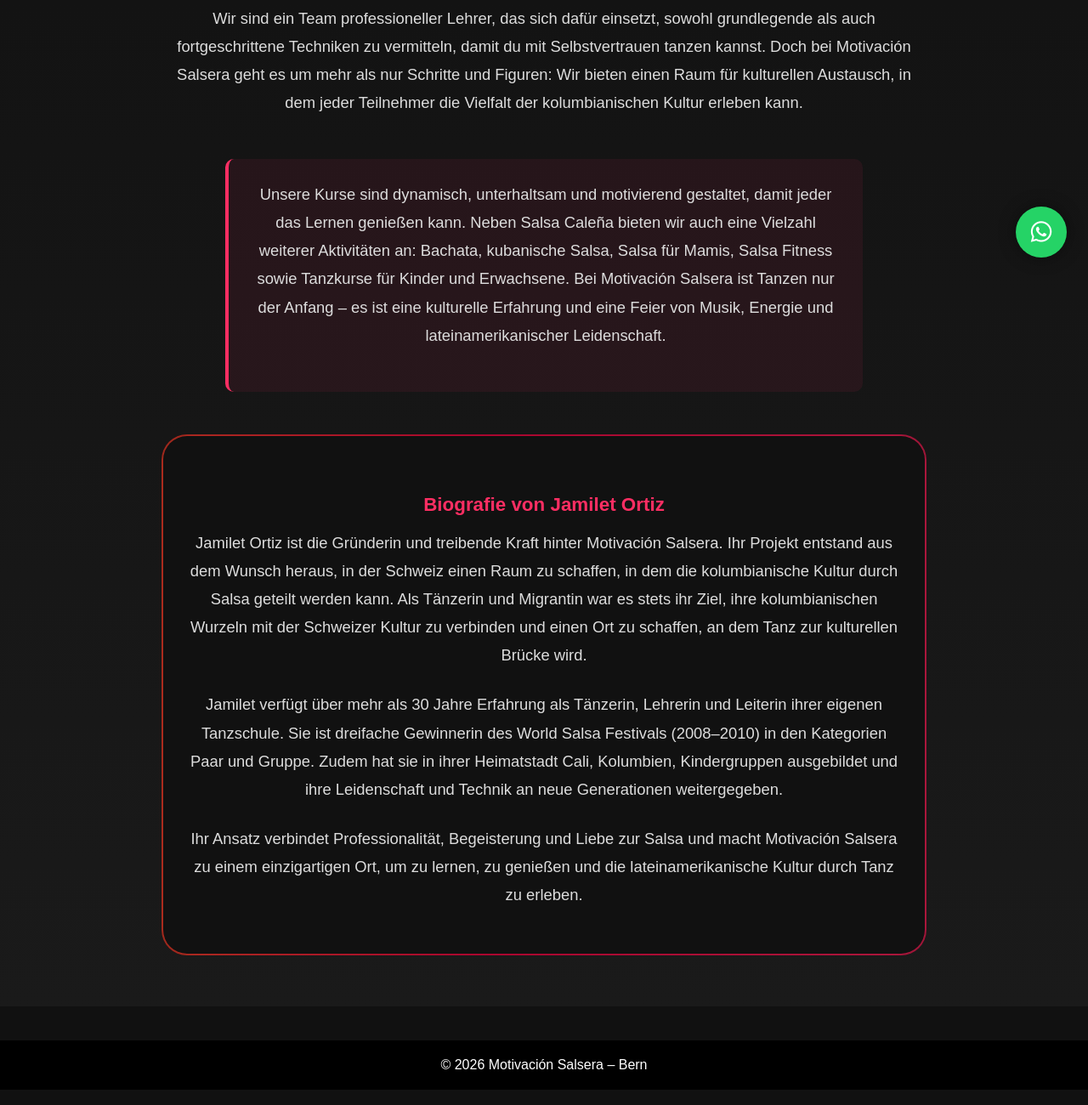
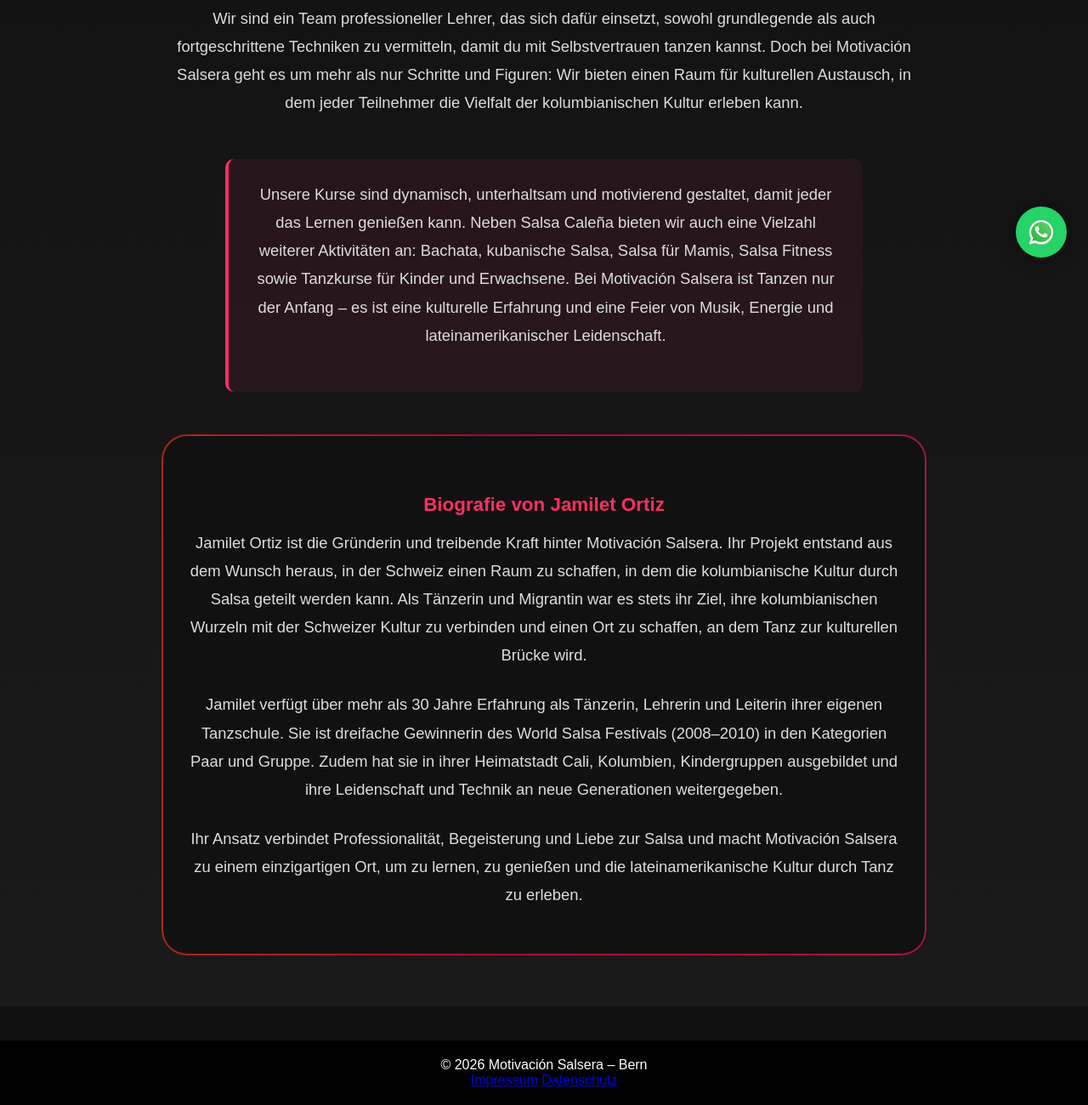
Before and after one commit to Elisa-Beltramone/motivacionsalsera, a plain HTML site: page about.html in a window 1280 px wide. Shown: the part 472-1772 px from the top of the page at 85% size. Drawn offline with Linux system fonts and the light colour scheme.

Commit message:
language improvements

```diff
--- a/about.html
+++ b/about.html
@@ -7,7 +7,6 @@
     <title>Motivación Salsera | Kolumbianische Salsa in Bern</title>
     <link rel="stylesheet" href="style.css">
     <script defer src="script.js"></script>
-    <link href="https://cdnjs.cloudflare.com/ajax/libs/font-awesome/6.5.0/css/all.min.css" rel="stylesheet">
 </head>
 
 <body>
@@ -125,10 +124,20 @@
 
     <footer>
         <p>© <span id="year"></span> Motivación Salsera – Bern</p>
+        <p>
+            <a href="impressum.html" data-de="Impressum" data-es="Aviso legal">
+                Impressum
+            </a>
+            <a href="datenschutz.html" data-de="Datenschutz" data-es="Política de privacidad">
+                Datenschutz
+            </a>
+        </p>
+
     </footer>
 
-    <a href="https://wa.me/41790000000" class="floating-whatsapp" target="_blank">
-        <i class="fab fa-whatsapp"></i>
+    <a href="https://wa.me/41790000000" class="floating-whatsapp" target="_blank" rel="noopener noreferrer"
+        aria-label="WhatsApp">
+        <img src="assets/icons/whatsapp.svg" alt="">
     </a>
 
 </body>
```
Also changed, not shown: contact.html (+12 -3 lines), events.html (+13 -4 lines), lessons.html (+12 -2 lines), prices.html (+12 -2 lines).
